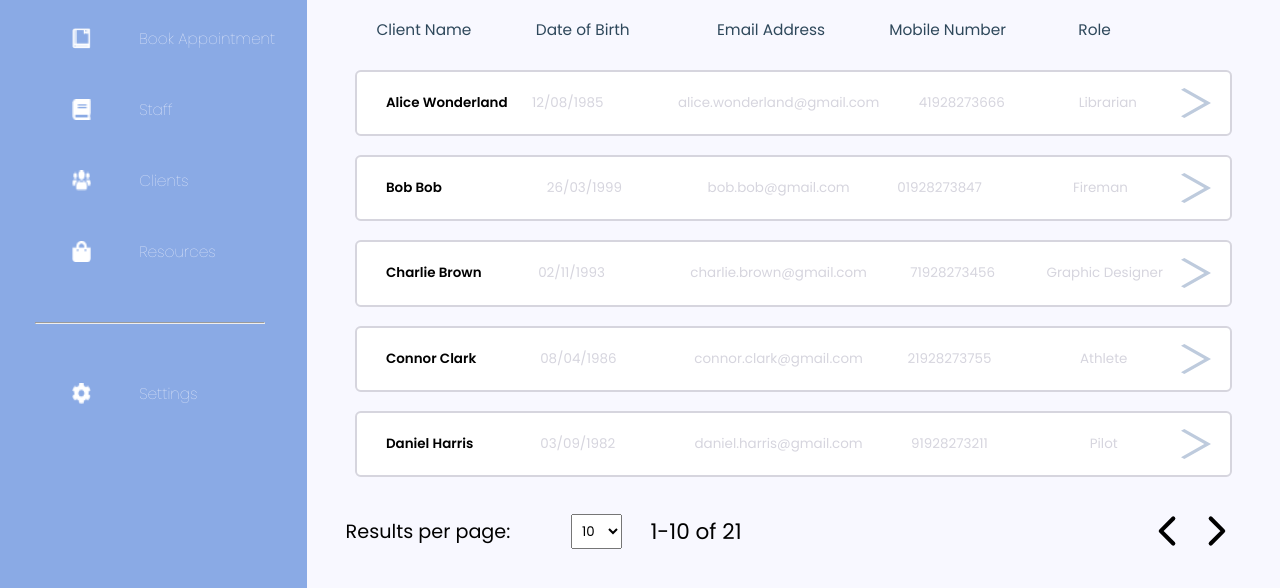
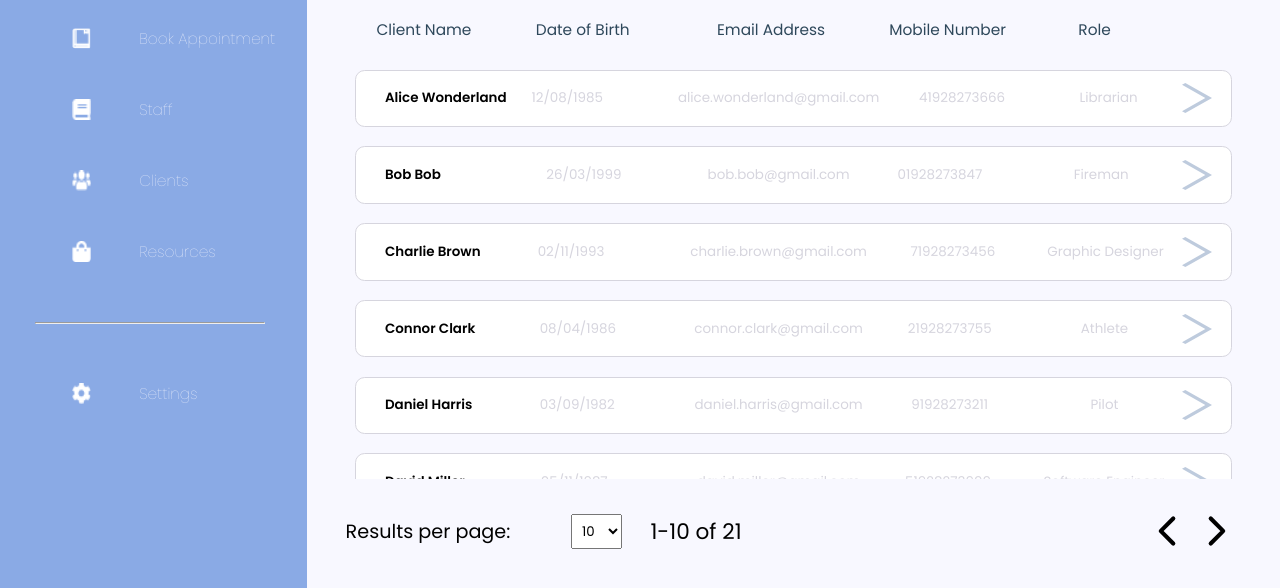
Before and after one commit to nology-tech/verde-client-project, a React (Vite) app: page /clients in a window 1280 px wide. Shown: the part 212-800 px from the top of the page. Built offline with nearby package versions, Linux system fonts and the light colour scheme; no server answers; sample sign-in values are in the browser's storage.

Commit message:
list items height adjusted to match other pages, border radius adjusted too

```diff
--- a/src/components/ClientNavCard/ClientNavCard.scss
+++ b/src/components/ClientNavCard/ClientNavCard.scss
@@ -16,7 +16,9 @@
 
     &--light {
         background-color: $clr-white;
-        border: solid 0.12rem $clr-accent-grey;
+        border-radius: 0.5rem;
+        border: 1px solid $clr-accent-grey;
+        height: 3rem;
     }
 
     &--dark {
@@ -31,16 +33,11 @@
         &--dark {
             color: $clr-white;
         }
-
-
     }
 
   &__arrow {
     width: 1.7rem;
     height: auto;
-
-
-
   }
 
 
@@ -72,8 +69,6 @@
         &__sp{
             text-align: center;
         }
-
-
     }
 
 }
```
